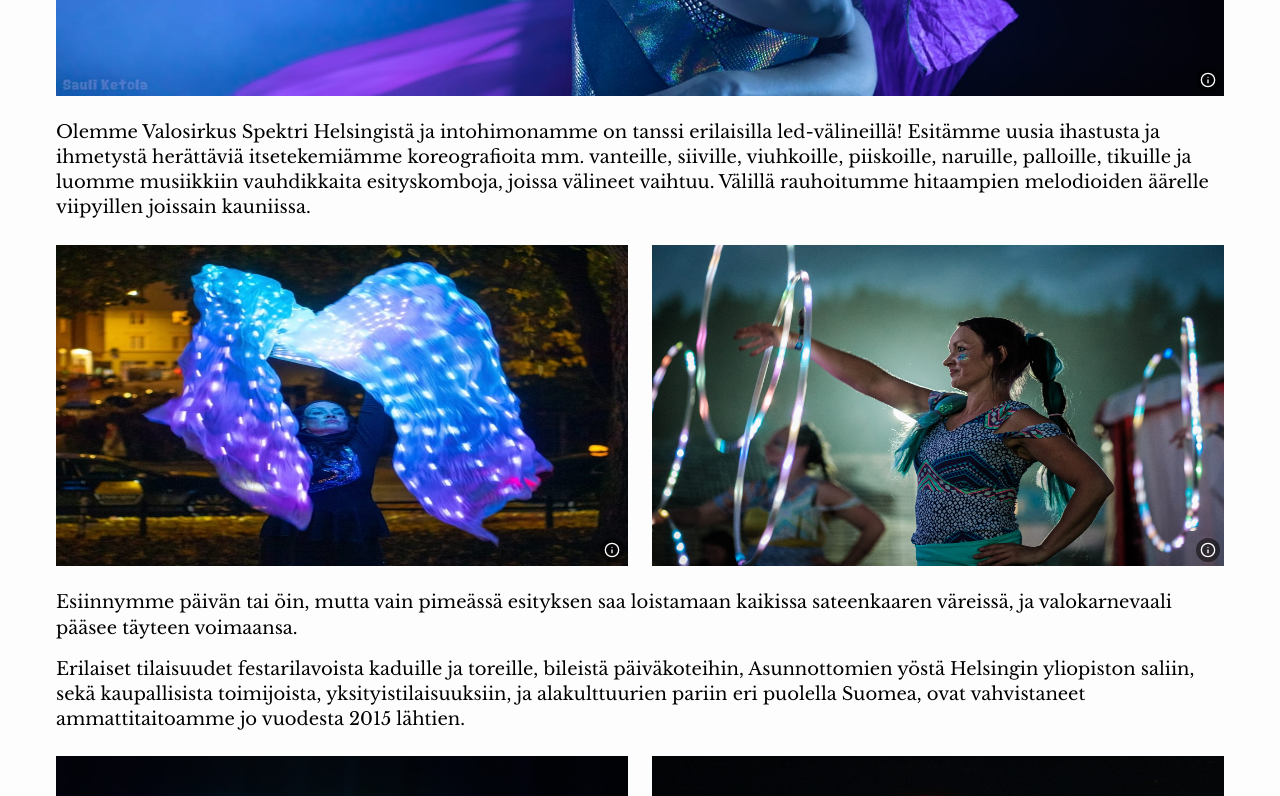
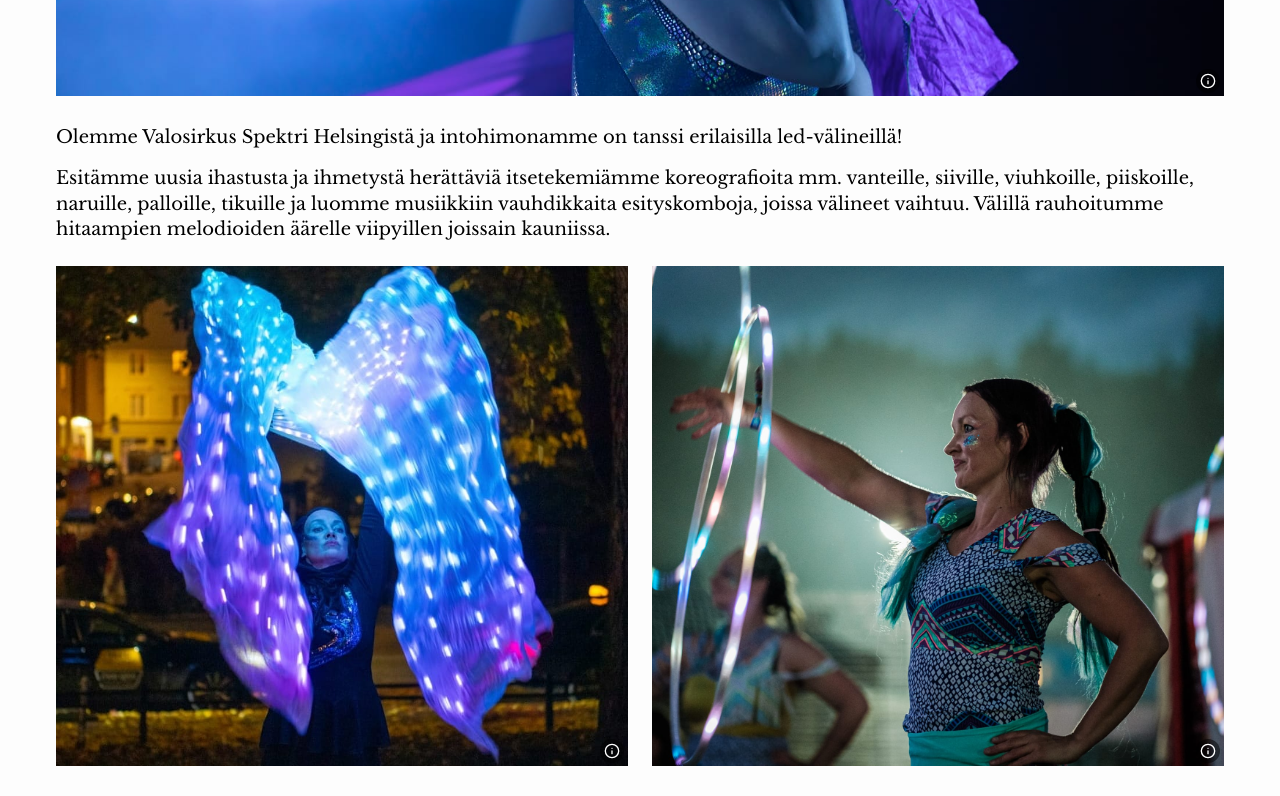
Before and after one commit to reijjo/portfolios, a Next.js app in the folder nextjsliisa/: page /esitykset in a window 1280 px wide. Shown: the part 960-1756 px from the top of the page. Built offline with nearby package versions, Linux system fonts and the light colour scheme; a web font is replaced by a local one.

Commit message:
fixed photos

```diff
--- a/nextjsliisa/src/app/(pages)/esitykset/_components/Spektri.tsx
+++ b/nextjsliisa/src/app/(pages)/esitykset/_components/Spektri.tsx
@@ -45,15 +45,19 @@ export default function Spektri({ active }: SpektriProps) {
         alt="Liisa"
         credits="Sauli Ketola"
       />
-      <p className="esitys-text">
-        Olemme Valosirkus Spektri Helsingistä ja intohimonamme on tanssi
-        erilaisilla led-välineillä! Esitämme uusia ihastusta ja ihmetystä
-        herättäviä itsetekemiämme koreografioita mm. vanteille, siiville,
-        viuhkoille, piiskoille, naruille, palloille, tikuille ja luomme
-        musiikkiin vauhdikkaita esityskomboja, joissa välineet vaihtuu. Välillä
-        rauhoitumme hitaampien melodioiden äärelle viipyillen joissain
-        kauniissa.
-      </p>
+      <div className="esitys-container">
+        <p className="esitys-text">
+          Olemme Valosirkus Spektri Helsingistä ja intohimonamme on tanssi
+          erilaisilla led-välineillä!
+        </p>
+        <p className="esitys-text">
+          Esitämme uusia ihastusta ja ihmetystä herättäviä itsetekemiämme
+          koreografioita mm. vanteille, siiville, viuhkoille, piiskoille,
+          naruille, palloille, tikuille ja luomme musiikkiin vauhdikkaita
+          esityskomboja, joissa välineet vaihtuu. Välillä rauhoitumme hitaampien
+          melodioiden äärelle viipyillen joissain kauniissa.
+        </p>
+      </div>
       <div className="esitys-grid">
         <ImageWithCredits
           src="/images/spektri/viuhkat-ahti_kannisto.jpeg"
--- a/nextjsliisa/src/components/images/ImageWithCredits.css
+++ b/nextjsliisa/src/components/images/ImageWithCredits.css
@@ -1,22 +1,32 @@
 .image-with-credits {
+  width: 100%;
+}
+
+.image-wrapper {
   position: relative;
   width: 100%;
-  aspect-ratio: 16 / 9;
+}
+
+.image-wrapper img {
+  width: 100%;
+  height: auto;
+
+  @media (min-width: 870px) {
+    aspect-ratio: 16/9;
+    object-fit: cover;
+    min-height: 500px;
+  }
 }
 
 .show-kuvaaja {
   position: absolute;
-  display: grid;
-  place-items: center;
-  bottom: 4px;
+  bottom: 8px;
   right: 4px;
   padding: 4px;
   border-radius: 50%;
-}
-
-.image-credits,
-.show-kuvaaja {
   color: white;
+  display: grid;
+  place-items: center;
   background: rgba(0, 0, 0, 0.5);
   font-size: 0.825rem;
   font-weight: 500;
@@ -24,9 +34,14 @@
 
 .image-credits {
   padding: 4px 8px;
+  border: 1px solid rgba(255, 255, 255, 0.5);
+
   border-radius: 4px;
   backdrop-filter: blur(8px);
   font-size: 0.75rem;
+  color: white;
+  background: rgba(0, 0, 0, 0.5);
+  font-weight: 500;
 }
 
 [popover] {
--- a/nextjsliisa/src/components/images/ImageWithCredits.tsx
+++ b/nextjsliisa/src/components/images/ImageWithCredits.tsx
@@ -21,7 +21,15 @@ export default function ImageWithCredits({
 
   return (
     <div className="image-with-credits">
-      <Image src={src} alt={alt} fill sizes="(max-width: 768px) 100vw, 50vw" />
+      <div className="image-wrapper">
+        <Image
+          src={src}
+          alt={alt}
+          width={1600}
+          height={900}
+          sizes="(max-width: 768px) 100vw, 50vw"
+          style={{ width: "100%", height: "auto" }}
+        />
         <button
           type="button"
           aria-label="Näytä kuvaaja"
@@ -31,6 +39,7 @@ export default function ImageWithCredits({
         >
           <Info size={16} />
         </button>
+      </div>
       <p popover="auto" id={popoverId} className="image-credits">
         Kuva: {credits}
       </p>
```
Lines whose indentation alone changed are shown as unchanged.
